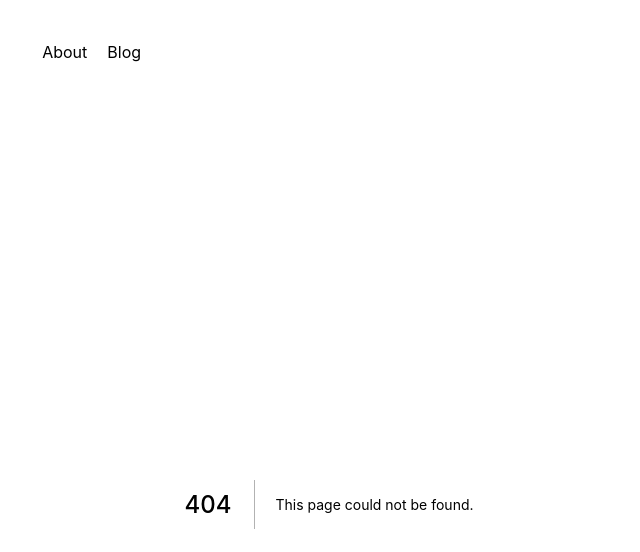
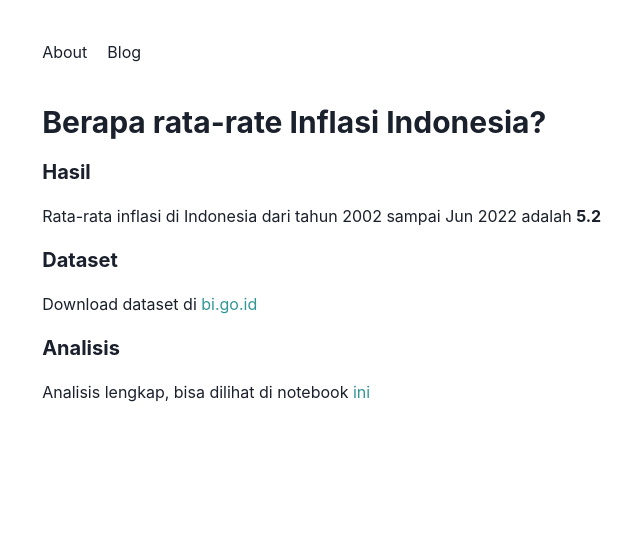
Before and after one commit to faisalburhanudin/faisalburhanudin.com, a Next.js app: page /post/rata-rata-inflasi-indonesia in a window 1280 px wide. Before the commit this address had no page. Shown: the top 552 px of the page, without its empty margins (311-951 px from the left). Built offline with nearby package versions, Linux system fonts and the light colour scheme.

Commit message:
rata rata inflasi

```diff
--- a/components/mdx.tsx
+++ b/components/mdx.tsx
@@ -1,8 +1,9 @@
 import {Heading, Link, ListItem, Text, UnorderedList} from "@chakra-ui/react";
 
 export const MDXComponents: any = {
-    h1: (p: any) => <Heading as="h1" my={5} {...p}/>,
-    h2: (p: any) => <Heading as="h2" my={5} {...p}/>,
+    h1: (p: any) => <Heading as="h1" my={5} size={"lg"} {...p}/>,
+    h2: (p: any) => <Heading as="h2" my={5} size={"md"} {...p}/>,
+    h3: (p: any) => <Heading as="h2" my={5} size={"sm"} {...p}/>,
     ul: (p: any) => <UnorderedList {...p}/>,
     li: (p: any) => <ListItem {...p}/>,
     p: (p: any) => <Text mb={5} {...p}/>,
--- a/pages/post/hello-world.mdx
+++ /dev/null
@@ -1,3 +0,0 @@
-# This is detail Page
-
-nana nina
--- /dev/null
+++ b/pages/post/rata-rata-inflasi-indonesia.mdx
@@ -0,0 +1,14 @@
+# Berapa rata-rate Inflasi Indonesia?
+
+## Hasil
+
+Rata-rata inflasi di Indonesia dari tahun 2002 sampai Jun 2022 adalah **5.2**
+
+
+## Dataset
+
+Download dataset di [bi.go.id](https://www.bi.go.id/id/statistik/indikator/data-inflasi.aspx)
+
+## Analisis
+
+Analisis lengkap, bisa dilihat di notebook [ini](https://github.com/faisalburhanudin/rata-rata-inflasi-indonesia)
```
Also changed, not shown: pages/post/index.tsx (+2 -5 lines), 1 other file (tests, documents, lock files or other folders).
